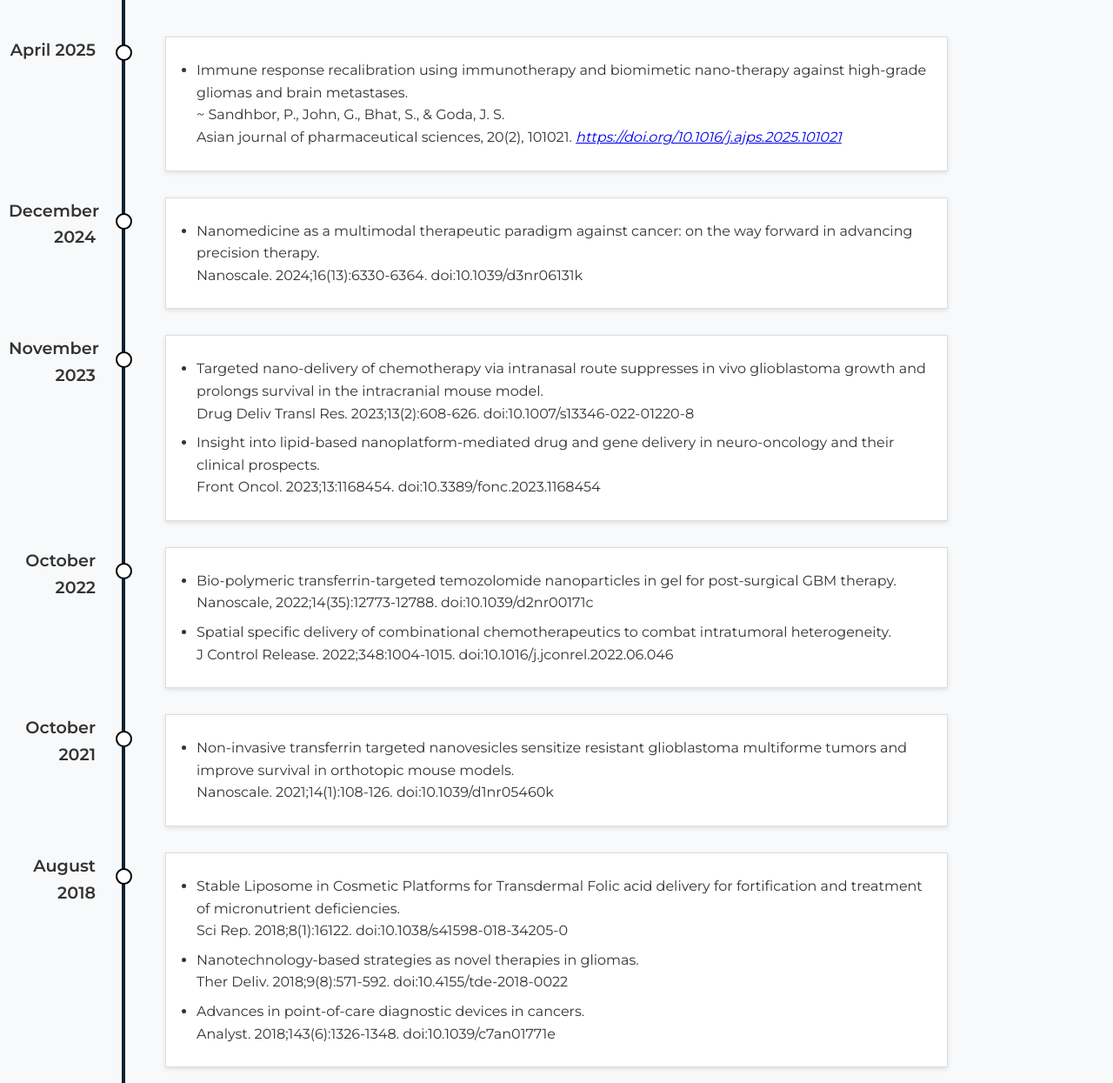
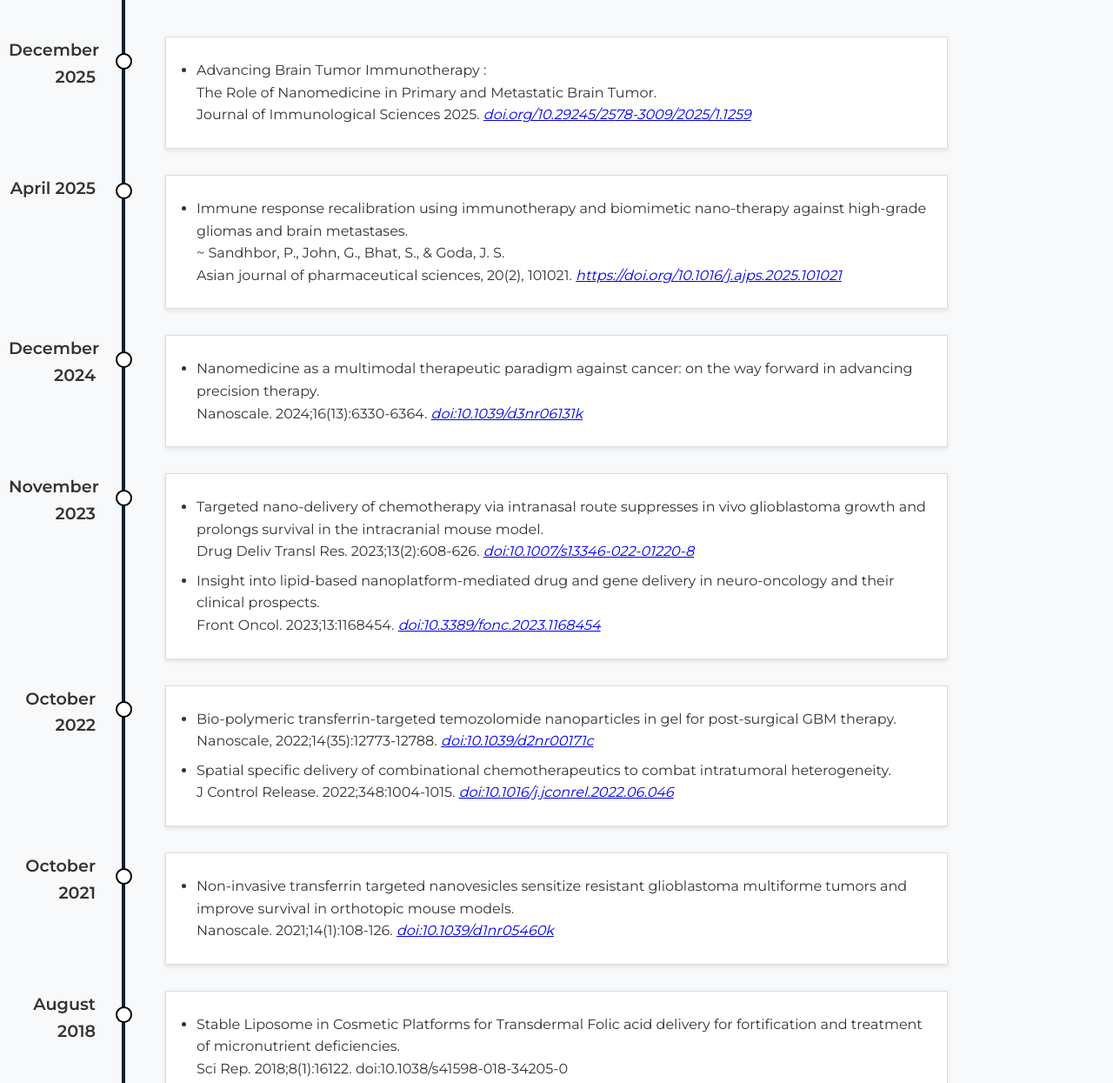
Before and after one commit to Atha-017/TNB_LAB, a plain HTML site: page publications.html in a window 1280 px wide. Shown: the part 800-2045 px from the top of the page at 87% size. Drawn offline with Linux system fonts and the light colour scheme.

Commit message:
Add files via upload

```diff
--- a/publications.html
+++ b/publications.html
@@ -299,6 +299,20 @@ nav ul li:hover .dropdown {
 
     <div class="timeline">
       <div class="timeline-item">
+        <div class="timeline-item-date">December 2025</div>
+        <div class="timeline-item-content">
+          <ul>
+               <li>
+                Advancing Brain Tumor Immunotherapy :<br>The Role of Nanomedicine in Primary and Metastatic Brain Tumor.
+                  <br> Journal of Immunological Sciences 2025.
+                  <a href="https://www.immunologyresearchjournal.com/articles/advancing-brain-tumor-immunotherapy-the-role-of-nanomedicine-in-primary-and-metastatic-brain-tumor.html" target="_blank" rel="noopener noreferrer">
+                    <i>doi.org/10.29245/2578-3009/2025/1.1259</i>
+                  </a>
+</li>
+          </ul>
+        </div>
+      </div>
+      <div class="timeline-item">
         <div class="timeline-item-date">April 2025</div>
         <div class="timeline-item-content">
           <ul>
@@ -318,7 +332,10 @@ nav ul li:hover .dropdown {
         <div class="timeline-item-content">
           <ul>
                <li> Nanomedicine as a multimodal therapeutic paradigm against cancer: on the way forward in advancing
-                precision therapy.<br> Nanoscale. 2024;16(13):6330-6364. doi:10.1039/d3nr06131k
+                precision therapy.<br> Nanoscale. 2024;16(13):6330-6364.
+                <a href="https://pubs.rsc.org/en/content/articlehtml/2024/nr/d3nr06131k" target="_blank" rel="noopener noreferrer">
+                    <i>doi:10.1039/d3nr06131k</i>
+                </a>
                 </li>
           </ul>
         </div>
@@ -329,9 +346,15 @@ nav ul li:hover .dropdown {
           <ul>
             <li>Targeted nano-delivery of chemotherapy via intranasal route suppresses in vivo glioblastoma growth and
                 prolongs survival in the intracranial mouse model.<br> Drug Deliv Transl Res. 2023;13(2):608-626.
-                doi:10.1007/s13346-022-01220-8</li>
+                <a href="https://link.springer.com/article/10.1007/s13346-022-01220-8" target="_blank" rel="noopener noreferrer">
+                    <i>doi:10.1007/s13346-022-01220-8</i>
+                </a>
+              </li>
             <li>Insight into lipid-based nanoplatform-mediated drug and gene delivery in neuro-oncology and their clinical
-                prospects.<br> Front Oncol. 2023;13:1168454. doi:10.3389/fonc.2023.1168454</li>
+                prospects.<br> Front Oncol. 2023;13:1168454.
+                <a href="https://www.frontiersin.org/journals/oncology/articles/10.3389/fonc.2023.1168454/full" target="_blank" rel="noopener noreferrer">
+                    <i>doi:10.3389/fonc.2023.1168454</i>
+                </a></li>
           </ul>
         </div>
       </div>
@@ -340,9 +363,17 @@ nav ul li:hover .dropdown {
         <div class="timeline-item-content">
           <ul>
             <li>Bio-polymeric transferrin-targeted temozolomide nanoparticles in gel for post-surgical GBM therapy.
-                Nanoscale, 2022;14(35):12773-12788. doi:10.1039/d2nr00171c</li>
+                Nanoscale, 2022;14(35):12773-12788.
+              <a href="https://pubmed.ncbi.nlm.nih.gov/36001382/" target="_blank" rel="noopener noreferrer">
+                    <i>doi:10.1039/d2nr00171c</i>
+                </a>
+              </li>
             <li>Spatial specific delivery of combinational chemotherapeutics to combat intratumoral heterogeneity. <br>J Control
-                Release. 2022;348:1004-1015. doi:10.1016/j.jconrel.2022.06.046</li>
+                Release. 2022;348:1004-1015.
+              <a href="https://pubmed.ncbi.nlm.nih.gov/35779654/" target="_blank" rel="noopener noreferrer">
+                    <i>doi:10.1016/j.jconrel.2022.06.046</i>
+                </a>
+              </li>
           </ul>
         </div>
       </div>
@@ -351,7 +382,11 @@ nav ul li:hover .dropdown {
         <div class="timeline-item-content">
           <ul>
             <li>Non-invasive transferrin targeted nanovesicles sensitize resistant glioblastoma multiforme tumors and
-                improve survival in orthotopic mouse models.<br>Nanoscale. 2021;14(1):108-126. doi:10.1039/d1nr05460k</li>
+                improve survival in orthotopic mouse models.<br>Nanoscale. 2021;14(1):108-126.
+              <a href="https://pubmed.ncbi.nlm.nih.gov/34897360/" target="_blank" rel="noopener noreferrer">
+                    <i>doi:10.1039/d1nr05460k</i>
+                </a>
+              </li>
           </ul>
         </div>
       </div>
```
Also changed, not shown: alumni.html (+3 -3 lines), team.html (+18 -11 lines), Dr. Puja Sandbhor Headshot.png (added), swapna.jpg (added), 1 other file.
